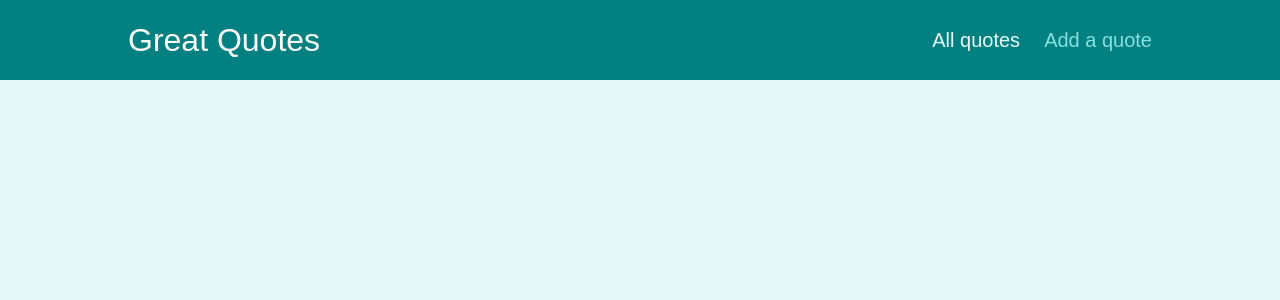
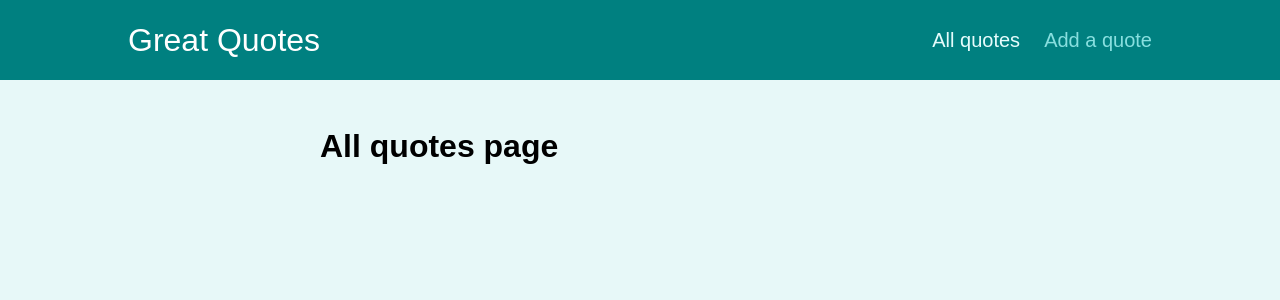
Before and after one commit to Gid-lamim/REACT-routing-practice-II, a React (Create React App) app: page /quotes in a window 1280 px wide. Shown: the top 300 px of the page. Built offline with nearby package versions, Linux system fonts and the light colour scheme.

Commit message:
add props to the Layout component

```diff
--- a/src/components/layout/Layout.js
+++ b/src/components/layout/Layout.js
@@ -3,10 +3,10 @@ import classes from './Layout.module.css';
 
 import MainNavigation from './MainNavigation';
 
-const Layout = () => {
+const Layout = (props) => {
     return <Fragment>
         <MainNavigation/>
-        <main className={classes.main}></main>
+        <main className={classes.main}>{props.children}</main>
     </Fragment>
 
 }
```
